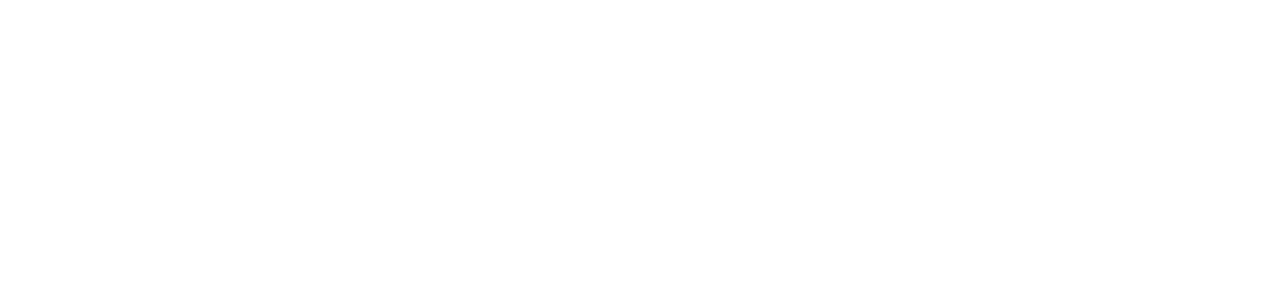
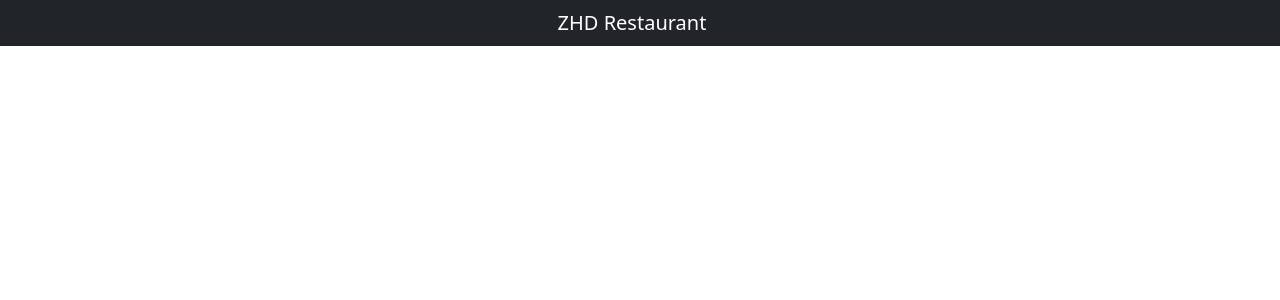
Before and after one commit to ztarikul/react_restaurant_project, a React (Create React App) app: page / in a window 1280 px wide. Shown: the top 300 px of the page. Built offline with nearby package versions, Linux system fonts and the light colour scheme.

Commit message:
Navigation Bar Create"

```diff
--- a/src/components/header/Header.js
+++ b/src/components/header/Header.js
@@ -1,9 +1,10 @@
 import React from "react";
+import Navigation from "./Navigation";
 
 const Header = () => {
     return (
         <div>
-
+            <Navigation />
         </div>
     );
 }
--- /dev/null
+++ b/src/components/header/Navigation.js
@@ -0,0 +1,17 @@
+import React from "react";
+import { Navbar, NavbarBrand } from "reactstrap";
+
+const Navigation = () => {
+    return (
+        <div>
+            <Navbar dark color='dark'>
+                <div className="container">
+                    <NavbarBrand href="/">ZHD Restaurant</NavbarBrand>
+                </div>
+
+            </Navbar>
+        </div>
+    )
+}
+
+export default Navigation;
```
